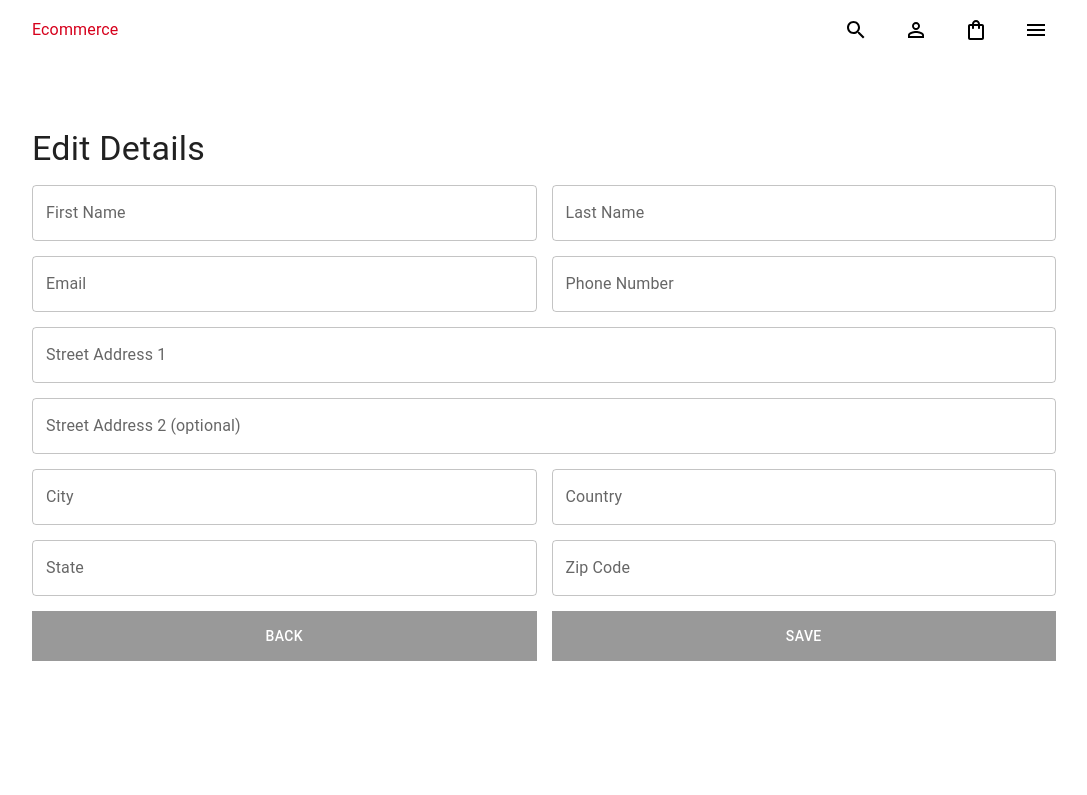
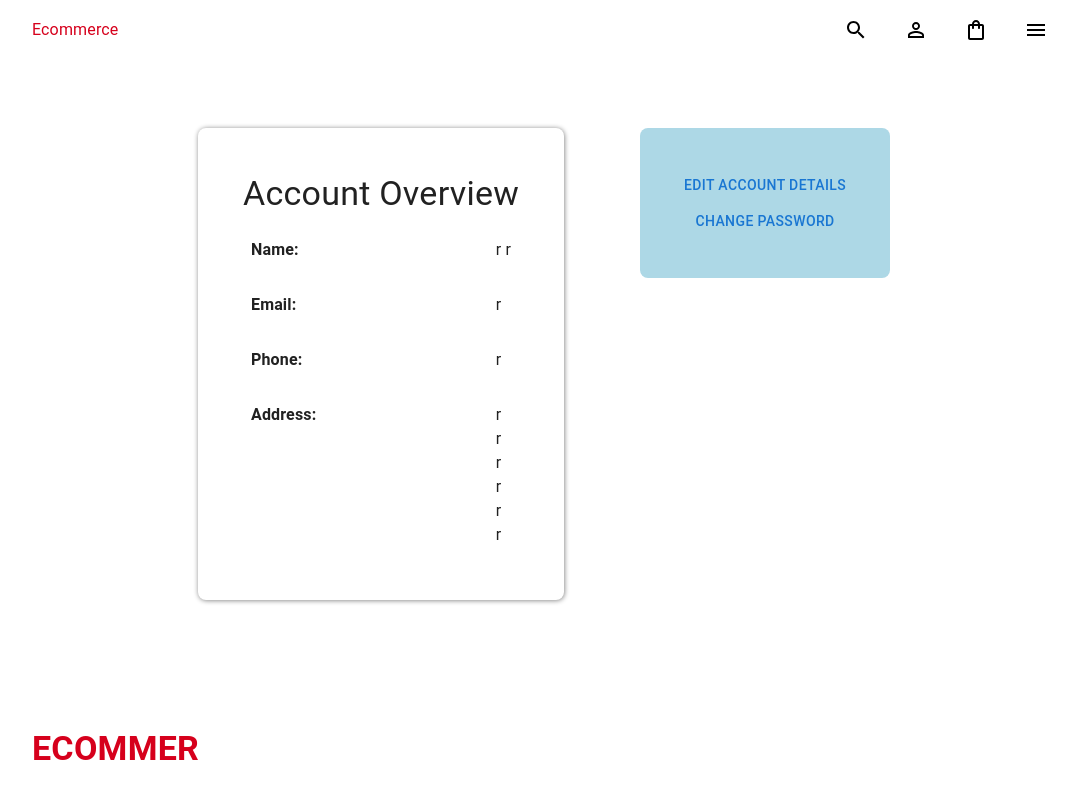
Before and after one commit to robertduke123/e-store-rpd, a React (Create React App) app: page /profile in a window 1280 px wide. Shown: the top 795 px of the page, without its empty margins (96-1183 px from the left). Built offline with nearby package versions, Linux system fonts and the light colour scheme.

Commit message:
edit profile complete

```diff
--- a/src/scenes/user/Profile.jsx
+++ b/src/scenes/user/Profile.jsx
@@ -38,7 +38,7 @@
 const Profile = () => {
     const user = useSelector((state) => state.cart.users[0])
     const dispatch = useDispatch()
-    const [profileRoute, setProfileRoute] = useState('editDetails')
+    const [profileRoute, setProfileRoute] = useState('details')
 
 const editProfile = () => {
   initialValues.profileUser.firstName = user.firstName
@@ -55,11 +55,9 @@
   setProfileRoute('editDetails')
 }
 
- const handleEdit = (values) => {
-    // e.preventDefault()
-    dispatch(editUser({user: values.profileUser}))
-    // setProfileRoute('details')
-    console.log('test');
+ const handleSubmit = async(values) => {
+    await dispatch(editUser({user: values.profileUser}))
+    setProfileRoute('details')
  }
 
 
@@ -107,7 +105,23 @@
             sx={{backgroundColor: 'lightblue'}}
             >
               <Button onClick={editProfile}>Edit Account Details</Button>
-              <Button>Change Password</Button>
+              <Button onClick={() => {
+                dispatch(editUser({user: {
+                  city: "r",
+                  country: "r",
+                  email:"r",
+                  firstName: "googly",
+                  lastName: "r",
+                  password:"r",
+                  phone: "r",
+                  state: "r",
+                  streetAddress1: "r",
+                  streetAddress2: "r",
+                  zipCode: "r"
+                }}))
+                // console.log(ini.profileUser)
+
+                }}>Change Password</Button>
             </Box>
           </Box>
     ) :
@@ -116,7 +130,7 @@
       <Box width='80%' m='10% auto'  >
       <Formik
         initialValues={initialValues}
-        onSubmit={handleEdit}
+        onSubmit={handleSubmit}
         validationSchema={editProfileSchema}
       >
         {({
@@ -125,7 +139,7 @@
           touched,
           handleBlur,
           handleChange,
-          handleEdit,
+          handleSubmit,
         }) =>{
           console.log(values);
 
@@ -133,7 +147,7 @@
 
           const formattedHelper = (field) => getIn(touched, field) && getIn(errors, field)
           return(
-            <form onSubmit={handleEdit}>
+            <form onSubmit={handleSubmit}>
             <Box
               display='grid'
               gap='15px'
@@ -288,7 +302,7 @@
             >Back</Button>
 
               <Button
-                type='submit'
+                // type='submit'
                 variant='contained'
                 color='primary'
                 sx={{
@@ -300,7 +314,7 @@
                         borderRadius: 0,
                         padding: '15px 40px'
                       }}
-                onClick={handleEdit}
+                onClick={handleSubmit}
             >Save</Button>
             </Box>
             </form>
```
